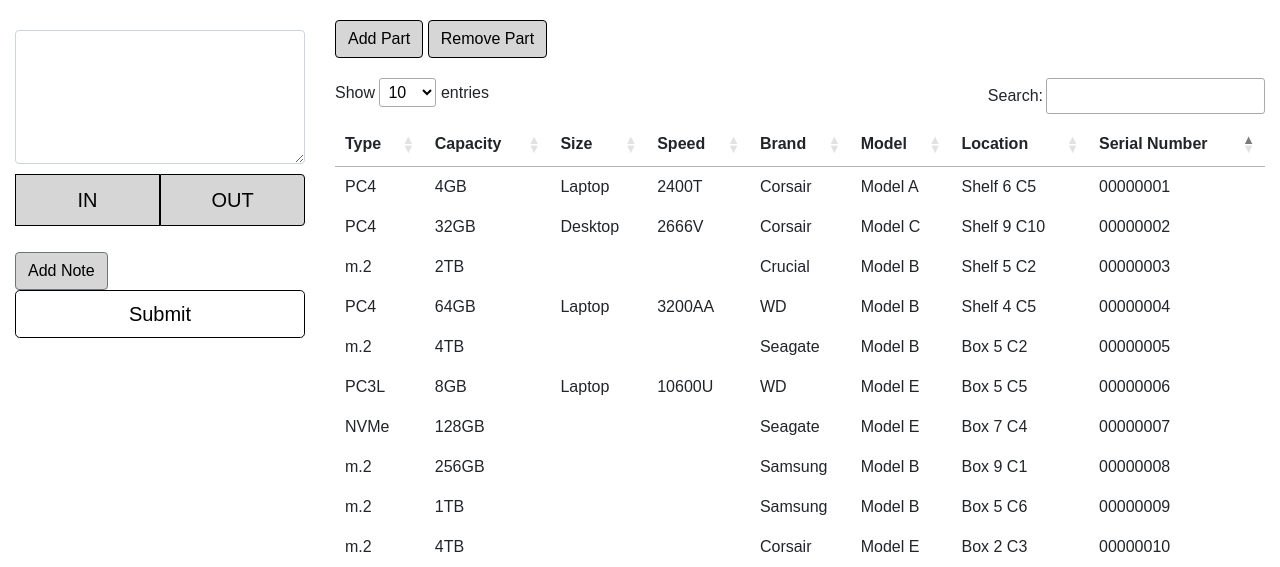
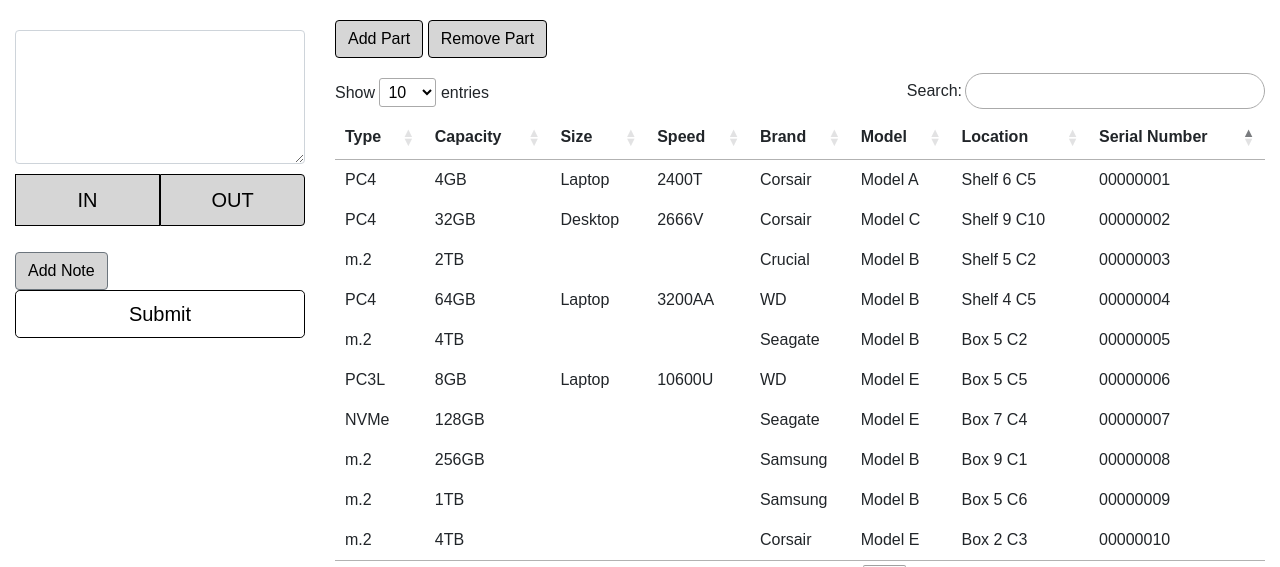
Before and after one commit to mnothman/HD-Requester, a Flask app: page / in a window 1280 px wide. Shown: the part 75-642 px from the top of the page. Run offline with Flask 3, Linux system fonts and the light colour scheme; data comes from the database, SQL or seed files in the repository; some libraries are stand-ins or nearby versions.

Commit message:
fixed search icon, combined document.ready(), and deleted js and css for demo buttons.

```diff
--- a/static/css/index.css
+++ b/static/css/index.css
@@ -18,38 +18,26 @@ nav {
 	top: 0;
 }
 
-.search form {
-	background-color: white;
-	/* set background color for the search bar */
-	padding: 2px;
-	border: 1px solid black;
-	border-radius: 30px;
-	/* adjust border-radius to make the search bar more elongated */
-	margin-bottom: 20px;
-	margin-top: 20px;
-	margin-left: auto;
-	width: 300px;
-	/* set width for demonstration */
-	display: flex;
-	/* align input and button horizontally */
-	align-items: center;
-	/* center items vertically */
+
+/* Search */
+#partsTable_filter {
+	position: relative;
+	top: -5px; /* fix alignment with other items in row */
 }
 
-.search input {
-	flex: 1;
-	/* take up remaining space */
-	padding: 3px 8px;
-	outline: none;
-	font-size: 14px;
+#partsTable_filter input {
+	background-color: white;
+	width: 300px;
+	padding-left: 10px;
+	font-size: 16px;
 	border-radius: 30px;
 }
 
-.search input:hover {
+#partsTable_filter input:hover {
 	border: 1px solid #7babe2;
 }
 
-.search button {
+#partsTable_filter button {
 	background-color: #FFF;
 	color: black;
 	outline: none;
@@ -57,6 +45,31 @@ nav {
 	border-radius: 20px;
 	border: solid 0px #FFF;
 	cursor: pointer;
+}
+
+#partsTable_filter::after {
+	content: '\f002';
+	/* FontAwesome search icon unicode */
+	font-family: 'Font Awesome 5 Pro';
+	position: absolute;
+	right: 10px;
+	top: 50%;
+	transform: translateY(-50%);
+	pointer-events: none;
+	/* Makes the icon non-interactive */
+	color: #ccc;
+	/* Icon color, can be changed as needed */
+	-moz-osx-font-smoothing: grayscale;
+	-webkit-font-smoothing: antialiased;
+	display: inline-block;
+	font-style: normal;
+	font-variant: normal;
+	text-rendering: auto;
+	line-height: 1;
+}
+
+#partsTable_filter label {
+	margin-bottom: 0px; /* override for search icon alignment */
 }
 
 #clearButton {
@@ -68,6 +81,9 @@ nav {
 	z-index: 1000;
 	font-size: 1.3em;
 }
+
+
+/* end Search */
 
 .adminLogin button {
 	color: black;
@@ -131,17 +147,6 @@ nav {
 	background-color: rgb(214, 214, 214);
 	color: black;
 	border: 1px solid black;
-}
-
-#demo-buttons {
-	height: 100%;
-	margin: 0px;
-}
-
-#demo-buttons .btn {
-	color: black;
-	border: 1px solid black;
-	background: #FFFFFF;
 }
 
 /* TOPBAR AND LOGO */
@@ -300,34 +305,3 @@ body.hide-menu .context-menu {
 .btn-success {
 	margin-top: 20px;
 }
-
-.input-wrapper {
-	position: relative;
-	margin: 20px 0px;
-}
-
-.input-wrapper::after {
-	content: '\f002';
-	/* FontAwesome search icon unicode */
-	font-family: 'Font Awesome 5 Pro';
-	position: absolute;
-	right: 10px;
-	top: 50%;
-	transform: translateY(-50%);
-	pointer-events: none;
-	/* Makes the icon non-interactive */
-	color: #ccc;
-	/* Icon color, can be changed as needed */
-	-moz-osx-font-smoothing: grayscale;
-	-webkit-font-smoothing: antialiased;
-	display: inline-block;
-	font-style: normal;
-	font-variant: normal;
-	text-rendering: auto;
-	line-height: 1;
-}
-
-.input-wrapper .form-control {
-	padding-right: 30px;
-	/* Add padding to ensure text does not overlap the icon */
-}
--- a/static/js/index.js
+++ b/static/js/index.js
@@ -1,5 +1,7 @@
 $(document).ready(function () {
-    $('#partsTable').DataTable({
+    var partsTable = $('#partsTable').DataTable({
+        autoFill: true,
+        responsive: true,
         "ajax": {
             "url": "/get_parts",
             "type": "POST",
@@ -17,66 +19,14 @@ $(document).ready(function () {
         ],
         "order": [[7, "asc"]]  // Sort by the Serial Number (Part_sn) column (index 7) in ascending order, "dec" is another option
     });
-});
 
-
-// Function to update the dashboard table with new records
-// I think this is the old funcitonality that no longer works, unable to log anything as DataTables renders data
-function updateDashboard(data) {
-    console.log(data)
-    console.log('teststs')
-
-
-    const tableBody = document.querySelector('#partsTable tbody');
-    const newRow = document.createElement('tr');
-    newRow.innerHTML = `
-    <td>${data.Type}</td>
-    <td>${data.Capacity}</td>
-    <td>${data.Size}</td>
-    <td>${data.Speed}</td>
-    <td>${data.Brand}</td>
-    <td>${data.Model}</td>
-    <td>${data.Location}</td>
-    <td>${data.Part_sn}</td>
-`;
-    tableBody.appendChild(newRow);
-
-
-
-    // Reinitialize DataTables to recognize the new row
-    $('#partsTable').DataTable().row.add($(newRow)).draw();
-}
-
-
-function checkPartStatus(data) {
-    fetch('/get_parts', {
-        method: 'GET',
-        body: JSON.stringify(data),
-        headers: {
-            'Content-Type': 'application/json'
-        }
-    })
-        .then(response => response.json())
-        .then(data => {
-            if (data.status === 'success') {
-                updateDashboard(data.data);
-                console.log(data.data)
-            } else {
-                console.error(data.message);
-            }
-        });
-}
-
-// split here
-
-$(document).ready(function () {
-    //fetchAndDisplayParts();
-    setupRowClick();
-
-    /* ====== EVENT LISTENERS ===== */
+    // Setup ID to the live search bar
+    $('#partsTable_filter input').attr('id', 'searchInput');
+    // Setup clear button to search bar
+    $('#partsTable_filter').append('<button id="clearButton">&times;</button>');
 
     // Show/hide clear button functionality
-    /*$('#searchInput').on('input', function () {
+    $('#searchInput').on('input', function () {
         var searchTerm = $(this).val().toLowerCase();
 
         // Show clear button if more than one character is entered
@@ -87,61 +37,44 @@ $(document).ready(function () {
             $('#clearButton').hide();
             $('#searchInput').removeClass('inputFilled');
         }
+    });
+
+    // Clear search bar when clear icon is clicked
+    $('#clearButton').on('click', function () {
+        $('#searchInput').val('');
+        partsTable.search('').draw();
+        $(this).hide(); // Hide clear button after clearing the input
+    });
 
 
-        // Need this to display all parts when search is deleted
-        if (searchTerm === '') {
-            fetchAndDisplayParts();  // Fetch and reset to show all parts
-            return;
+    //Code to display a text areas for adding a note to a part
+    const toggleNotesBtn = document.getElementById("toggleNotesBtn");
+    const notesContainer = document.getElementById("notesContainer");
+    const textarea = document.getElementById("textarea-notes"); // Get the textarea
+
+    // Ensure notes container is hidden initially
+    notesContainer.style.display = "none";
+
+    toggleNotesBtn.onclick = function () {
+        if (notesContainer.style.display === "none") {
+            notesContainer.style.display = "block";
+        } else {
+            notesContainer.style.display = "none";
+            textarea.value = ""; // Clear the textarea when hiding
         }
+    };
 
-        // Filter table rows based on the search term
-        $('#partsTableBody tr').filter(function () {
-            $(this).toggle($(this).text().toLowerCase().indexOf(searchTerm) > -1);
-        });
+    setupRowClick();
 
-        // Reapply classes to visible rows for alternating colors
-        $('#partsTableBody tr').filter(":visible").each(function (index) {
-            $(this).removeClass('odd-row even-row');  // Clear previous classes
-            if (index % 2 === 0) {  // Even index, odd row (0-based index)
-                $(this).addClass('odd-row');
-            } else {  // Odd index, even row
-                $(this).addClass('even-row');
-            }
-        });
-    });
-
-    // Clear input when clear button is clicked
-    $('#clearButton').on('click', function () {
-        $('#searchInput').val('');
-        $(this).hide(); // Hide clear button after clearing the input
-
-        // Show all rows after clearing the input
-        $('#partsTableBody tr').show();
-
-        // Reapply classes to visible rows for alternating colors
-        $('#partsTableBody tr').each(function (index) {
-            $(this).removeClass('odd-row even-row');
-            if (index % 2 === 0) {
-                $(this).addClass('odd-row');
-            } else {
-                $(this).addClass('even-row');
-            }
-        });
-    });*/
+    /* ====== EVENT LISTENERS ===== */
 
 
-    // Sort column
-    /*
-    $('.sortable-column').click(function () {
-        var column = $(this).text().trim();  // Get the column name
-        var sortOrder = $(this).attr('data-sort-order') || 'asc'; //get current sort order, default to ascending
-        var searchTerm = $('#searchInput').val().toLowerCase();
-        handleSort(column, sortOrder, searchTerm);
 
-        sortOrder = (sortOrder === 'asc' ? 'desc' : 'asc');
-        $(this).attr('data-sort-order', sortOrder);
-    });*/ // end Sort column
+
+    /*  deleted Sortable column on 10-17/2024
+        because we implemented a new way to sort
+        the table columns. RC
+    */
 
     // IN/OUT Buttons
     document.querySelectorAll('.btn-group .btn').forEach(function (button) {
@@ -201,60 +134,6 @@ $(document).ready(function () {
     // $('#rmvPartBtn').click(function () {
     // 	handleRemovePart();
     // });
-
-    $('#btnDemoCheckin').click(function () {
-        var demoPart = {
-            "tid": "TI000000-00000001",
-            "unit_sn": "123456",
-            "parts": [{ "capacity": "1TB", "type": "SSD" }],
-            "size": "Laptop",
-            "serial_numbers": ["00000022"]
-        }
-        checkInPart(demoPart);
-    });
-    $('#btnDemoCheckinNotSeenBefore').click(function () {
-        var demoPart = {
-            "tid": "TI000000-00000001",
-            "unit_sn": "123456",
-            "parts": [{ "capacity": "99TB", "type": "SSD" }],
-            "size": "Laptop",
-            "serial_numbers": ["0000011"]
-        }
-        checkInPart(demoPart);
-    });
-    $('#btnDemoCheckinMismatch').click(function () {
-        var demoPart = {
-            "tid": "TI000000-00000001",
-            "unit_sn": "123456",
-            "parts": [{ "capacity": "8GB", "type": "PC4" }],
-            "size": "Laptop",
-            "serial_numbers": ["00000010"]
-        }
-        checkInPart(demoPart);
-    });
-    $('#btnDemoCheckout').click(function () {
-        var demoPart = {
-            "tid": "TI000000-00000001",
-            "unit_sn": "123456",
-            "parts": [{ "capacity": "2TB", "type": "HD" }],
-            "size": "3.5",
-            "serial_numbers": ["00000001"]
-        }
-        checkOutPart(demoPart);
-    });
-    $('#btnDemoCheckoutMismatch').click(function () {
-        var demoPart = {
-            "tid": "TI000000-00000001",
-            "unit_sn": "123456",
-            "parts": [{ "capacity": "1TB", "type": "HD" }],
-            "size": "3.5",
-            "serial_numbers": ["00000001"]
-        }
-        checkOutPart(demoPart);
-    });
-    $('#btnResetLogTables').click(function () {
-        resetLogTables();
-    });
 
     // Handle right-click on table row
     $('#partsTable tbody').on('contextmenu', 'tr', function (e) {
@@ -337,43 +216,99 @@ $(document).ready(function () {
         // Close the modal after submission
         $('#editPartModal').hide();
     });
+});
 
+/* ====== FUNCTIONS ===== */
+function formatValue(value) {
+    return value !== null && value !== undefined ? value : '-';
+}
 
-
-
-    /* ====== FUNCTIONS ===== */
-    function formatValue(value) {
-        return value !== null && value !== undefined ? value : '-';
-    }
-
-    /*
-    function fetchAndDisplayParts() {
-        $.ajax({
-            url: '/get_parts',
-            type: 'POST',
-            dataType: 'json',
-            success: function (data) {
-                var tableBody = $('#partsTableBody');
-                tableBody.empty(); // Clear existing rows
-                $.each(data, function (index, part) {
-                    var rowClass = (index % 2 === 0) ? 'odd-row' : 'even-row';
-                    tableBody.append('<tr class="' + rowClass + '">' +
-                        '<td>' + formatValue(part.Type) + '</td>' +
-                        '<td>' + formatValue(part.Capacity) + '</td>' +
-                        '<td>' + formatValue(part.Size) + '</td>' +
-                        '<td>' + formatValue(part.Speed) + '</td>' +
-                        '<td>' + formatValue(part.Brand) + '</td>' +
-                        '<td>' + formatValue(part.Model) + '</td>' +
-                        '<td>' + formatValue(part.Location) + '</td>' +
-                        '<td>' + formatValue(part.Part_sn) + '</td>' +
-                        '</tr>');
-                });
-            },
-            error: function (xhr, status, error) {
-                console.error("Error fetching parts data: " + error);
+function checkPartStatus(data) {
+    fetch('/get_parts', {
+        method: 'GET',
+        body: JSON.stringify(data),
+        headers: {
+            'Content-Type': 'application/json'
+        }
+    })
+        .then(response => response.json())
+        .then(data => {
+            if (data.status === 'success') {
+                updateDashboard(data.data);
+                console.log(data.data)
+            } else {
+                console.error(data.message);
             }
         });
-    }*/ // end fetchAndDisplayParts
+}
+
+function updateDashboard(data) {
+    console.log(data)
+    console.log('teststs')
+
+    const tableBody = document.querySelector('#partsTable tbody');
+    const newRow = document.createElement('tr');
+    newRow.innerHTML = `
+    <td>${data.Type}</td>
+    <td>${data.Capacity}</td>
+    <td>${data.Size}</td>
+    <td>${data.Speed}</td>
+    <td>${data.Brand}</td>
+    <td>${data.Model}</td>
+    <td>${data.Location}</td>
+    <td>${data.Part_sn}</td>
+`;
+    tableBody.appendChild(newRow);
+
+    // Reinitialize DataTables to recognize the new row
+    partsTable.DataTable().row.add($(newRow)).draw();
+}
+
+/*  deleted fetchAndDisplayParts() on 10/17/2024
+    because we're using a new way to get the parts
+    and display them. RC
+*/
+
+function checkPartStatus(data) {
+    fetch('/get_parts', {
+        method: 'GET',
+        body: JSON.stringify(data),
+        headers: {
+            'Content-Type': 'application/json'
+        }
+    })
+        .then(response => response.json())
+        .then(data => {
+            if (data.status === 'success') {
+                updateDashboard(data.data);
+                console.log(data.data)
+            } else {
+                console.error(data.message);
+            }
+        });
+}
+
+function updateDashboard(data) {
+    console.log(data)
+    console.log('teststs')
+
+    const tableBody = document.querySelector('#partsTable tbody');
+    const newRow = document.createElement('tr');
+    newRow.innerHTML = `
+    <td>${data.Type}</td>
+    <td>${data.Capacity}</td>
+    <td>${data.Size}</td>
+    <td>${data.Speed}</td>
+    <td>${data.Brand}</td>
+    <td>${data.Model}</td>
+    <td>${data.Location}</td>
+    <td>${data.Part_sn}</td>
+`;
+    tableBody.appendChild(newRow);
+
+    // Reinitialize DataTables to recognize the new row
+    partsTable.DataTable().row.add($(newRow)).draw();
+}
 
     // Modal
     function showModal(dataObject, htmlContent, onConfirm) {
@@ -1203,43 +1138,3 @@ $(document).ready(function () {
             });
         });
     } // end checkoutPart
-
-    function resetLogTables() {
-        $.ajax({
-            url: '/reset_log_tables',  // URL of the Flask endpoint
-            type: 'POST',  // Method type, as defined in your Flask route
-            contentType: 'application/json',  // Data type expected to send (if you are sending data to the server)
-            success: function (response) {
-                // This function is called if the request succeeds.
-                console.log('Response:', response);
-                alert('Database has been reset successfully.');
-                fetchAndDisplayParts();
-            },
-            error: function (xhr, status, error) {
-                // This function is called if the request fails.
-                console.error('Error resetting database:', error);
-                alert('Failed to reset database: ' + error);
-            }
-        });
-    } // end resetLogTables
-
-});
-
-//Code to display a text areas for adding a note to a part
-document.addEventListener("DOMContentLoaded", function () {
-    const toggleNotesBtn = document.getElementById("toggleNotesBtn");
-    const notesContainer = document.getElementById("notesContainer");
-    const textarea = document.getElementById("textarea-notes"); // Get the textarea
-
-    // Ensure notes container is hidden initially
-    notesContainer.style.display = "none";
-
-    toggleNotesBtn.onclick = function () {
-        if (notesContainer.style.display === "none") {
-            notesContainer.style.display = "block";
-        } else {
-            notesContainer.style.display = "none";
-            textarea.value = ""; // Clear the textarea when hiding
-        }
-    };
-});
--- a/templates/index.html
+++ b/templates/index.html
@@ -54,16 +54,6 @@
 					<div id="parts-buttons" class="col-sm-9">
 						<button id="btnAddPart" type="button" class="btn">Add Part</button>
 						<button id="rmvPartBtn" type="button" class="btn">Remove Part</button>
-					</div>
-					<div class="search col-sm-3">
-						<div class="input-wrapper" style="position: relative;">
-							<!--
-							<input type="text" class="form-control" placeholder="Search" id="searchInput">
-							-->
-							<button id="clearButton">
-								&times;
-							</button>
-						</div>
 					</div>
 				</div><!-- end row -->
 				<!-- Table for displaying records -->
```
